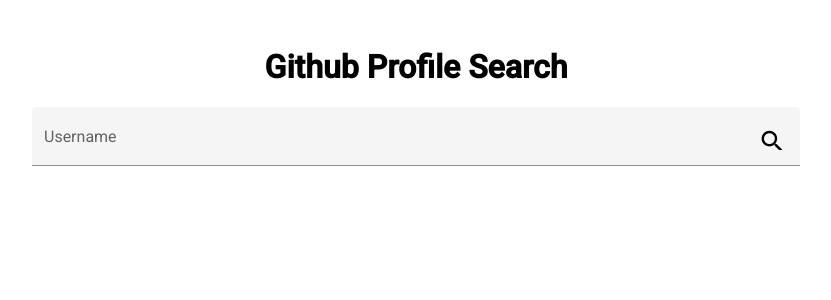
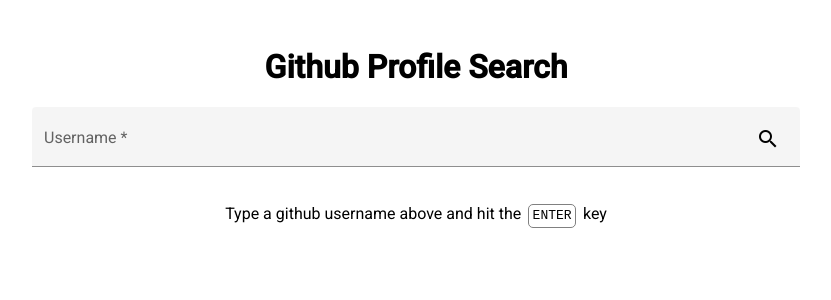
Before and after one commit to leonardodimarchi/github-profile-searcher, an Angular app: page / in a window 1280 px wide. Shown: the top 300 px of the page, without its empty margins (224-1055 px from the left). Built offline with nearby package versions, Linux system fonts and the light colour scheme.

Commit message:
feat(profile && input): adding error handling from input

```diff
--- a/src/app/app.component.html
+++ b/src/app/app.component.html
@@ -2,28 +2,38 @@
   <h1>Github Profile Search</h1>
 
   <section>
-    <mat-form-field class="input" appearance="fill">
+    <mat-form-field appearance="fill">
       <mat-label>Username</mat-label>
-      <input matInput placeholder="Ex. leonardodimarchi" [(ngModel)]="nameToSearch" (keydown.enter)="search()">
+      <input matInput placeholder="Ex. leonardodimarchi" [formControl]="nameToSearchFormControl" (keydown.enter)="search()">
+      <mat-error *ngIf="nameToSearchFormControl.hasError('required')">
+        Username is <strong>required</strong>
+      </mat-error>
       <button matSuffix mat-icon-button aria-label="Search" (click)="search()">
         <mat-icon>search</mat-icon>
       </button>
     </mat-form-field>
 
-    <div class="profile" *ngIf="showingProfile">
+    <ng-container *ngIf="showingProfile; else waitingContainer">
+      <div class="profile">
         <div class="profile--information">
           <h2>{{ showingProfile.name }}</h2>
-        <img [src]="showingProfile.avatar_url"/>
+          <img (click)="redirectToProfile()" [src]="showingProfile.avatar_url" alt="Github profile image"/>
           <p>Followers: {{ showingProfile.followers }}</p>
           <p>Repositories Count: {{ showingProfile.public_repos }}</p>
         </div>
 
-      <div class="profile--repositories">
+        <div class="profile--repositories" *ngIf="showingProfileRepositories.length > 0">
           <h2>Latest updates</h2>
           <a *ngFor="let repository of showingProfileRepositories" [href]="repository.html_url" target="_blank">
             {{ repository.name }}
           </a>
         </div>
       </div>
+    </ng-container>
+
+    <ng-template #waitingContainer>
+      <mat-progress-spinner *ngIf="isLoadingProfile" mode="indeterminate" class="spinner"></mat-progress-spinner>
+      <p *ngIf="!isLoadingProfile">Type a github username above and hit the <kbd>ENTER</kbd> key</p>
+    </ng-template>
   </section>
 </main>
--- a/src/app/app.component.scss
+++ b/src/app/app.component.scss
@@ -1,9 +1,16 @@
 main{
   overflow: hidden;
 
-  h1 {
+  > h1 {
     text-align: center;
     margin-top: 3rem;
+  }
+
+  kbd {
+    padding: 0.2rem;
+    margin: 0 0.2rem;
+    border: 1px solid gray;
+    border-radius: 5px;
   }
 
   section {
@@ -14,15 +21,8 @@
     width: 60vw;
     margin: auto;
 
-    .input {
-      button {
-        background: none;
-        border: 0;
-        outline: 0;
-
-        cursor: pointer;
-        font-size: 1.2rem;
-      }
+    p {
+      text-align: center;
     }
 
     .profile {
@@ -35,6 +35,8 @@
         img {
           width: 15rem;
           border-radius: 15px;
+
+          cursor: pointer;
         }
       }
 
@@ -60,3 +62,9 @@
     }
   }
 }
+
+.spinner {
+  margin: auto {
+    top: 2rem;
+  };
+}
--- a/src/app/app.component.ts
+++ b/src/app/app.component.ts
@@ -1,12 +1,13 @@
 import { Component } from '@angular/core';
+import { FormControl, Validators } from '@angular/forms';
+import { RepositoryProxy } from 'src/models/repository.proxy';
+import { UserProxy } from 'src/models/user.proxy';
 import { GithubService } from 'src/services/github/github.service';
-import { UserProxy } from 'src/models/user.proxy';
-import { RepositoryProxy } from 'src/models/repository.proxy';
 
 @Component({
   selector: 'app-root',
   templateUrl: './app.component.html',
-  styleUrls: ['./app.component.scss']
+  styleUrls: ['./app.component.scss'],
 })
 export class AppComponent {
 
@@ -14,13 +15,26 @@
     private readonly githubService: GithubService,
   ) { }
 
-  public nameToSearch: string = '';
+  public nameToSearchFormControl = new FormControl('', [Validators.required]);
 
   public showingProfile: UserProxy | null = null;
   public showingProfileRepositories: RepositoryProxy[] = [];
 
+  public isLoadingProfile: boolean = false;
+
   public async search(): Promise<void> {
-    this.showingProfile = await this.githubService.getUserInfo(this.nameToSearch);
-    this.showingProfileRepositories = await this.githubService.getUserRepositories(this.nameToSearch);
+    if (this.nameToSearchFormControl.invalid)
+      return;
+
+    this.isLoadingProfile = true;
+
+    this.showingProfile = await this.githubService.getUserInfo(this.nameToSearchFormControl.value);
+    this.showingProfileRepositories = await this.githubService.getUserRepositories(this.nameToSearchFormControl.value);
+
+    this.isLoadingProfile = false;
+  }
+
+  public redirectToProfile(): void {
+    window.open('https://www.github.com/' + this.showingProfile?.login, '_blank');
   }
 }
--- a/tslint.json
+++ b/tslint.json
@@ -12,7 +12,7 @@
     },
     "array-type": false,
     "arrow-return-shorthand": true,
-    "curly": true,
+    "curly": false,
     "deprecation": {
       "severity": "warning"
     },
@@ -53,7 +53,7 @@
     ],
     "no-empty": false,
     "no-inferrable-types": [
-      true,
+      false,
       "ignore-params"
     ],
     "no-non-null-assertion": true,
```
Also changed, not shown: src/app/app.module.ts (+15 -10 lines). Lines whose indentation alone changed are shown as unchanged.
